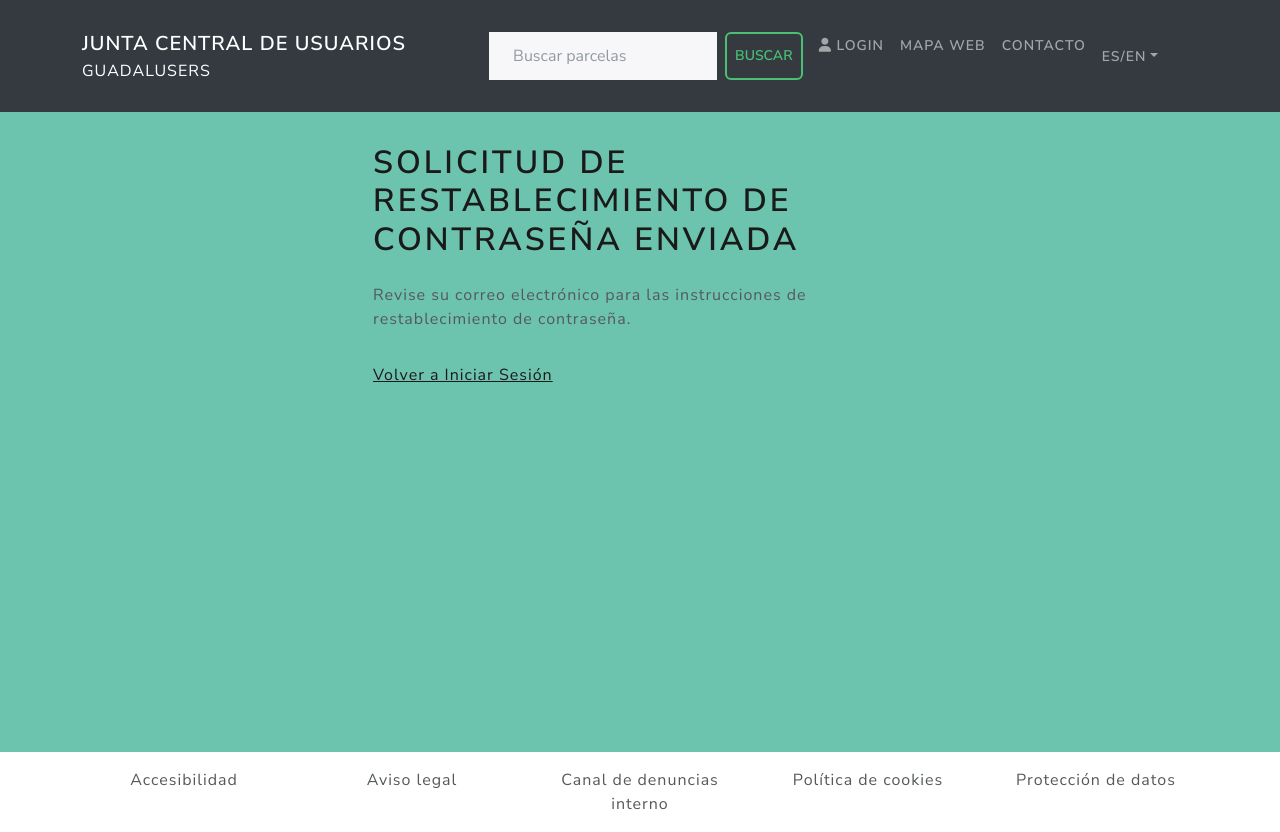
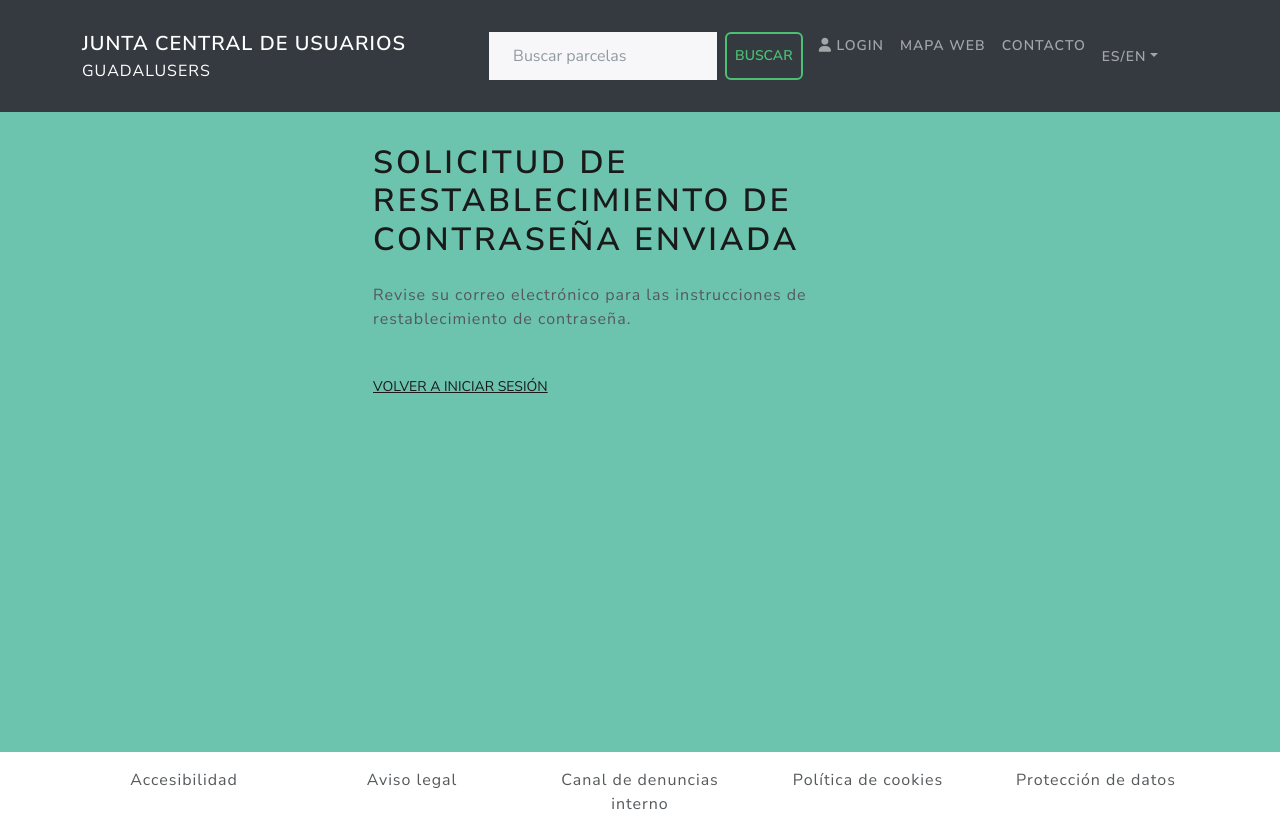
Before and after one commit to 6aligula/front_AppMalaga, a React (Create React App) app: page /ResetPasswordRequestSentScreen in a window 1280 px wide. Built offline with nearby package versions, Linux system fonts and the light colour scheme.

Commit message:
fix the recovery password reset send email

```diff
--- a/src/constants/userConstants.js
+++ b/src/constants/userConstants.js
@@ -20,6 +20,7 @@ export const USER_UPDATE_PROFILE_RESET = 'USER_UPDATE_PROFILE_RESET'
 export const USER_FORGOT_PASSWORD_REQUEST = 'USER_FORGOT_PASSWORD_REQUEST';
 export const USER_FORGOT_PASSWORD_SUCCESS = 'USER_FORGOT_PASSWORD_SUCCESS';
 export const USER_FORGOT_PASSWORD_FAIL = 'USER_FORGOT_PASSWORD_FAIL';
+export const USER_FORGOT_PASSWORD_RESET = 'USER_FORGOT_PASSWORD_RESET';
 
 export const USER_RESET_PASSWORD_REQUEST = 'USER_RESET_PASSWORD_REQUEST';
 export const USER_RESET_PASSWORD_SUCCESS = 'USER_RESET_PASSWORD_SUCCESS';
--- a/src/reducers/userReducers.js
+++ b/src/reducers/userReducers.js
@@ -26,6 +26,7 @@ import {
     USER_RESET_PASSWORD_REQUEST,
     USER_RESET_PASSWORD_SUCCESS,
     USER_RESET_PASSWORD_FAIL,
+    USER_FORGOT_PASSWORD_RESET,
 
 } from "../constants/userConstants";
 
@@ -110,6 +111,8 @@ export const userForgotPasswordReducer = (state = {}, action) => {
             return { loading: false, success: true };
         case USER_FORGOT_PASSWORD_FAIL:
             return { loading: false, error: action.payload };
+        case USER_FORGOT_PASSWORD_RESET:
+            return {};
         default:
             return state;
     }
--- a/src/screens/ResetPasswordRequestSentScreen.js
+++ b/src/screens/ResetPasswordRequestSentScreen.js
@@ -1,17 +1,29 @@
 // ResetPasswordRequestSentScreen.js
 import React from 'react';
-import { Link } from 'react-router-dom';
-import { Row, Col } from 'react-bootstrap';
+import { useNavigate } from 'react-router-dom';
+import { useDispatch } from 'react-redux';
+import { Row, Col, Button } from 'react-bootstrap';
 import FormContainer from '../components/FormContainer';
+import { USER_FORGOT_PASSWORD_RESET } from '../constants/userConstants';
 
 const ResetPasswordRequestSentScreen = () => {
+    const dispatch = useDispatch();
+    const navigate = useNavigate();
+
+    const handleBackToLogin = () => {
+        dispatch({ type: USER_FORGOT_PASSWORD_RESET });
+        navigate('/login');
+    }
+
     return (
         <FormContainer>
             <h1>Solicitud de Restablecimiento de Contraseña Enviada</h1>
             <p>Revise su correo electrónico para las instrucciones de restablecimiento de contraseña.</p>
             <Row className='py-3'>
                 <Col>
-                    <Link to='/login'>Volver a Iniciar Sesión</Link>
+                    <Button variant="link" onClick={handleBackToLogin} style={{ paddingLeft: 0 }}>
+                        Volver a Iniciar Sesión
+                    </Button>
                 </Col>
             </Row>
         </FormContainer>
```
